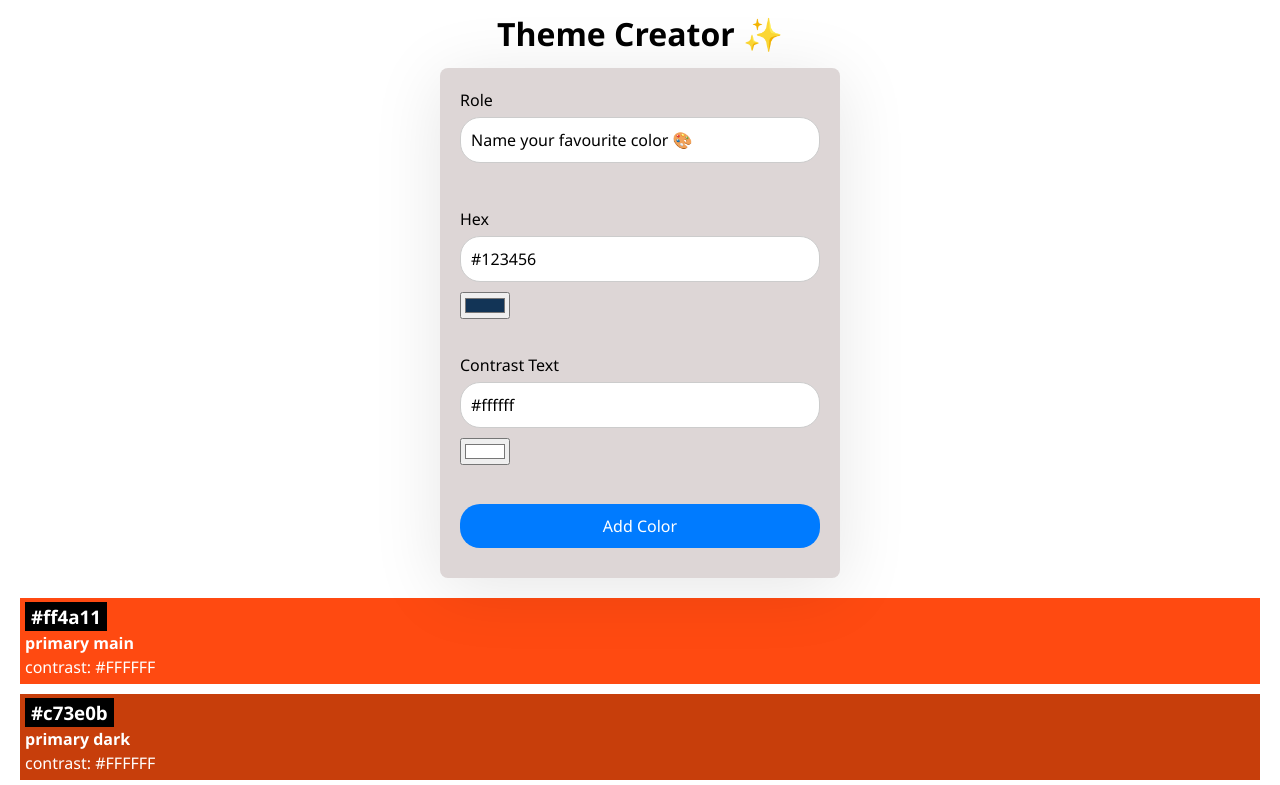
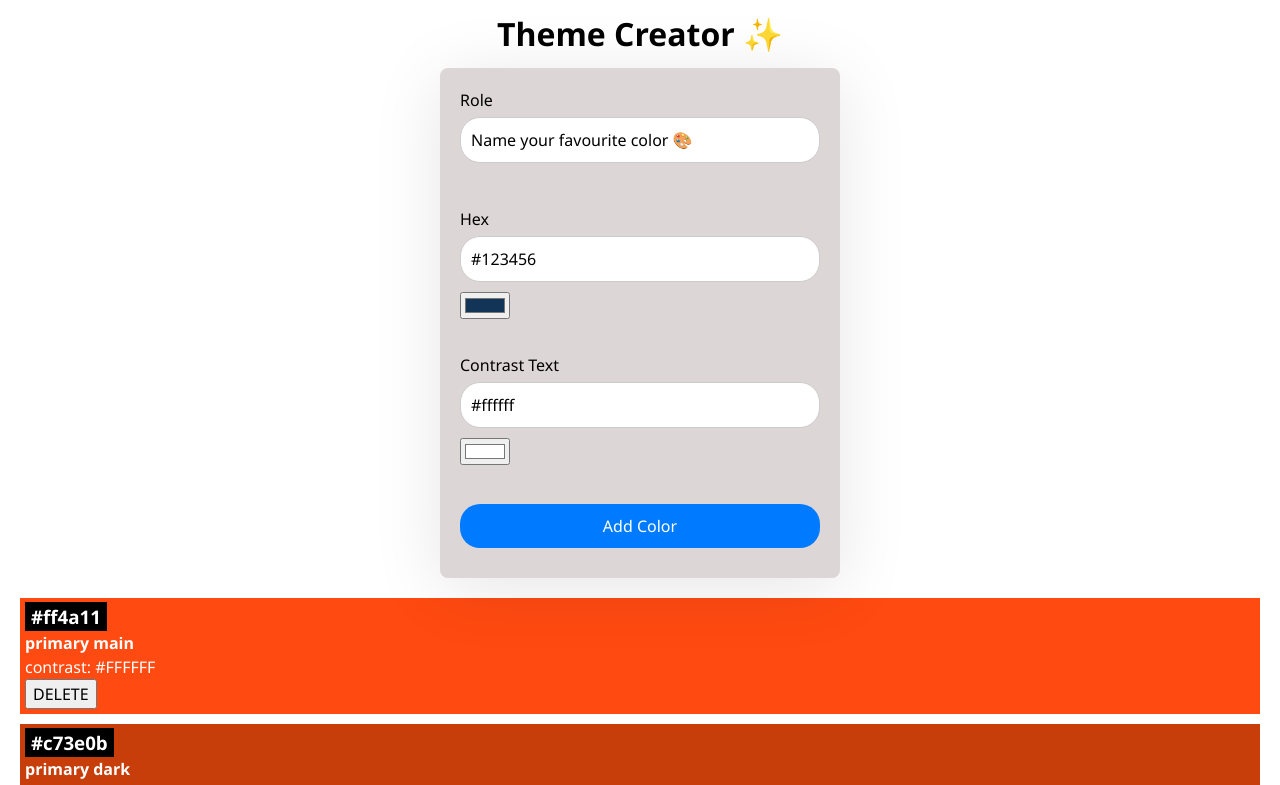
Before and after one commit to Sannsfilm/react-recap-project, a React (Vite) app: page / in a window 1280 px wide. Shown: the top 785 px of the page. Built offline with nearby package versions, Linux system fonts and the light colour scheme.

Commit message:
add fitur

```diff
--- a/src/App.jsx
+++ b/src/App.jsx
@@ -6,30 +6,34 @@ import ColorForm from "./Components/ColorForm/ColorForm.jsx";
 import "./App.css";
 
 export default function App() {
-  const [colors, setColors] =
-    useState(
-      initialColors
-    ); /*setColors a/ fungsi untuk memperbarui state colors.*/
+  const [colors, setColors] = useState(initialColors);
 
   function handleAddColor(newColor) {
-    setColors([
-      { id: uid(), ...newColor },
-      ...colors,
-    ]); /*setiap warna baru harus mempunyai id unik(uid) */
+    setColors([{ id: uid(), ...newColor }, ...colors]);
+  }
+
+  function handleDeleteColor(id) {
+    const ColorsToKeep = colors.filter((color) => {
+      return color.id !== id;
+    });
+    setColors(ColorsToKeep);
   }
 
   return (
     <>
       <h1 className="app-container">Theme Creator ✨</h1>
       <ColorForm onSubmitColor={handleAddColor} />
-      {colors.map((color) => (
-        <Color
-          key={color.id}
-          color={color}
-        /> /* memberikan informasi dalam props */
-      ))}
+      {colors.length === 0 ? (
+        <p>No colors available. Please add new colors!</p>
+      ) : (
+        colors.map((color) => (
+          <Color
+            key={color.id}
+            color={color}
+            onDeleteColor={handleDeleteColor}
+          />
+        ))
+      )}
     </>
   );
 }
-
-/*fungsi color form, di mana onSubmitColor bertanggung jawab untuk menghandleAddColor yang baru ditambahkan oleh user*/
--- a/src/Components/Color/Color.css
+++ b/src/Components/Color/Color.css
@@ -16,3 +16,8 @@
   align-items: center;
   justify-content: center;
 }
+
+.color-card-highlight {
+  font-weight: bold;
+  color: rgb(236, 120, 120);
+}
--- a/src/Components/Color/Color.jsx
+++ b/src/Components/Color/Color.jsx
@@ -1,6 +1,29 @@
+import { useState } from "react";
 import "./Color.css";
 
-export default function Color({ color }) {
+export default function Color({ color, onDeleteColor }) {
+  const [isConfirming, setIsConfirming] = useState(false);
+
+  // set the user still in state doesn't confirm anything
+
+  function handleDelete() {
+    setIsConfirming(true);
+  }
+
+  // start confirming so it is true
+
+  function cancelDelete() {
+    setIsConfirming(false);
+  }
+
+  // the same state like first time
+
+  function confirmDelete() {
+    onDeleteColor(color.id);
+  }
+
+  // call function onDeleteColor to delete
+
   return (
     <div
       className="color-card"
@@ -12,6 +35,16 @@ export default function Color({ color }) {
       <h3 className="color-card-headline">{color.hex}</h3>
       <h4>{color.role}</h4>
       <p>contrast: {color.contrastText}</p>
+      {isConfirming ? ( // if true
+        <>
+          <p className="color-card-highlight">Really delete?</p>
+          <button onClick={cancelDelete}>CANCEL</button>
+          <button onClick={confirmDelete}>DELETE</button>
+        </>
+      ) : (
+        // if false
+        <button onClick={handleDelete}>DELETE</button>
+      )}
     </div>
   );
 }
```
